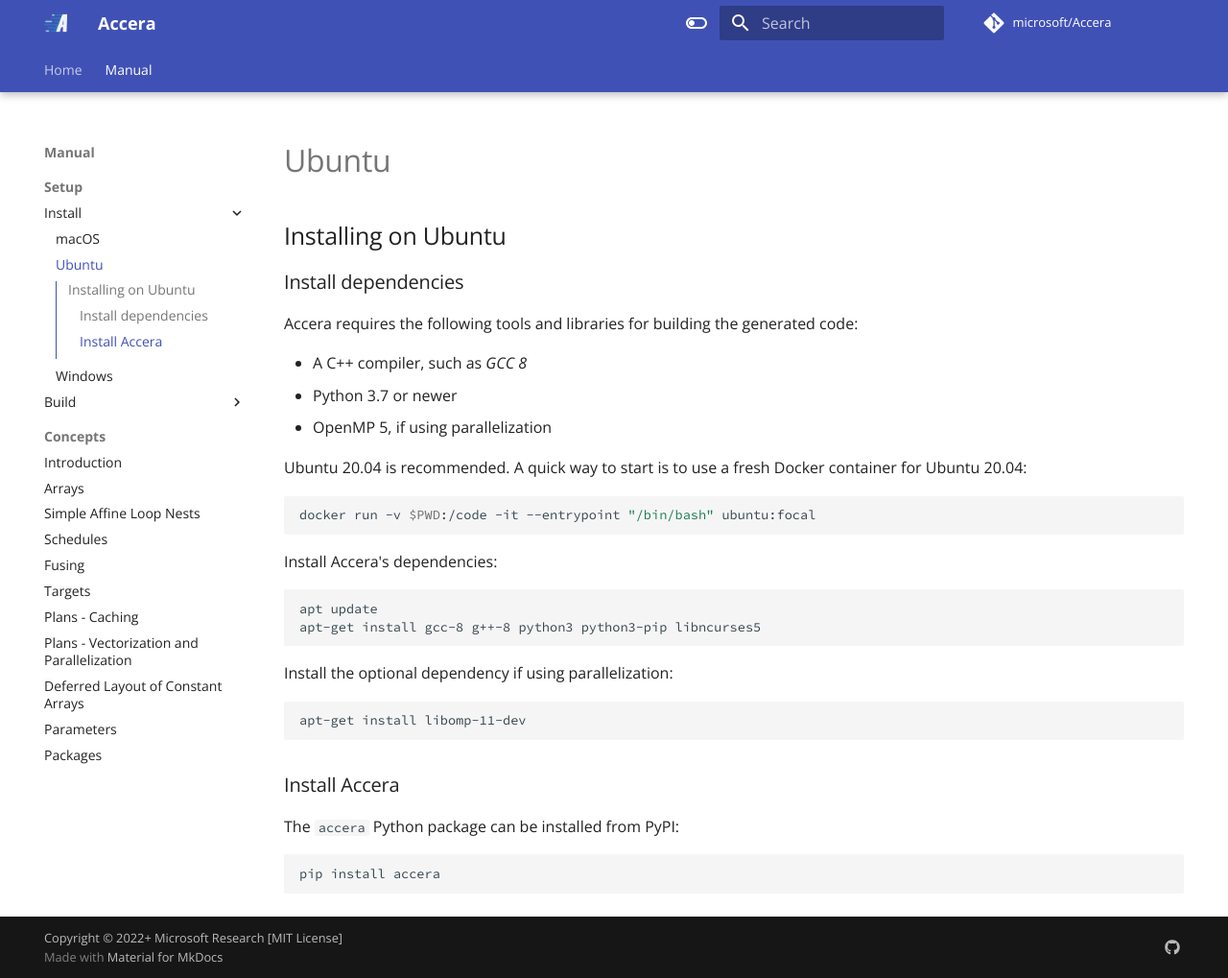
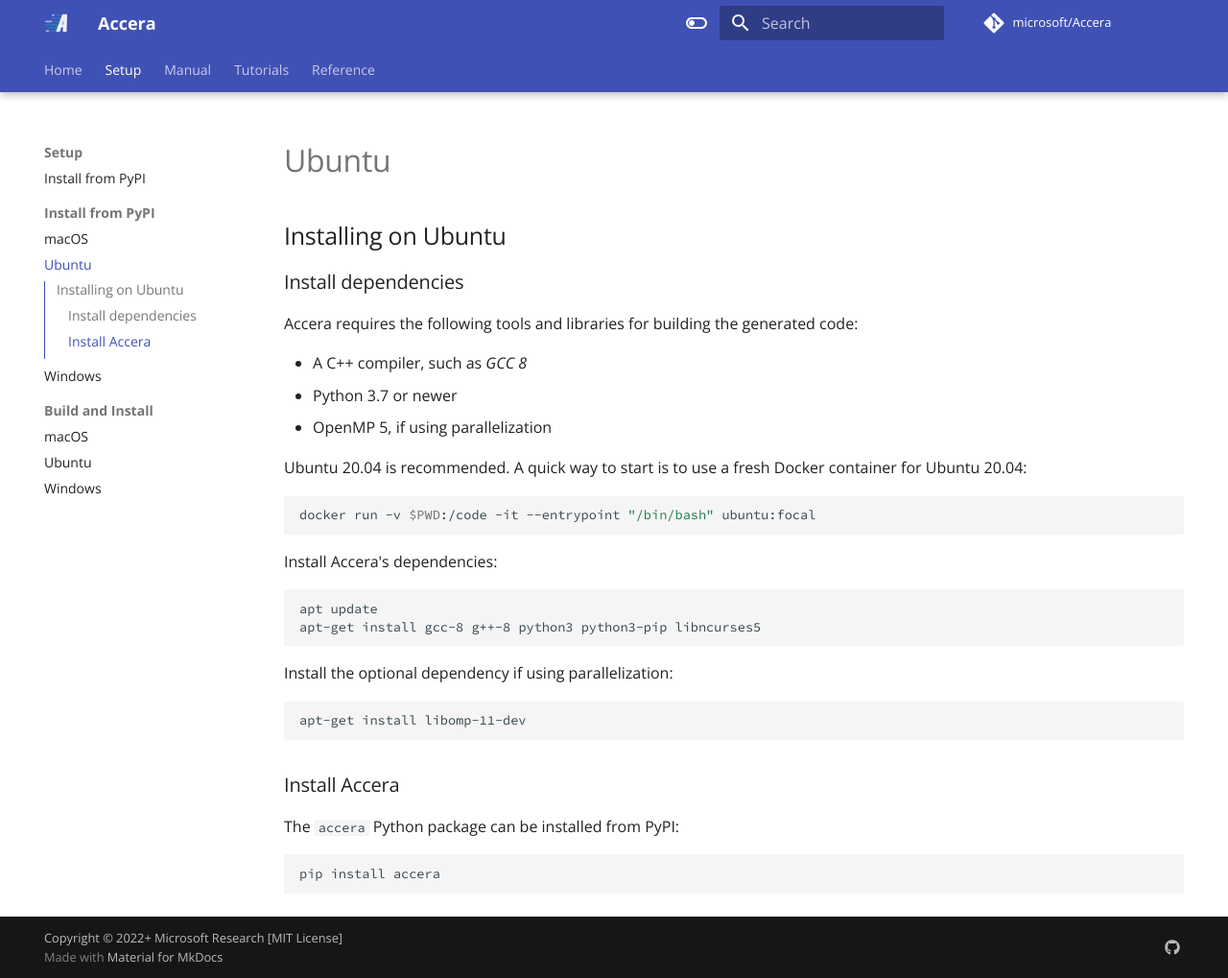
Before and after one commit to microsoft/Accera, an MkDocs documentation site: the page built from docs/Install/Installing_Accera_on_Ubuntu.md, in a window 1280 px wide and 1019 px high. Shown: the whole window at 96% size. Built offline with MkDocs 1.6.1 and Material for MkDocs 9.7.7, drawn with Linux system fonts in a browser that asks for light colours; comment, search, counter and statistics services are not loaded; some of the changed lines change nothing that is shown.

Commit message:
Manual, tutorials, reference

```diff
--- a/mkdocs.yml
+++ b/mkdocs.yml
@@ -56,25 +56,81 @@
   # paths are relative to ./docs
   - Home:
     - README.md
+  - Setup:
+    - Install/README.md
+    - Install from PyPI:
+      - macOS: Install/Installing_Accera_on_MacOS.md
+      - Ubuntu: Install/Installing_Accera_on_Ubuntu.md
+      - Windows: Install/Installing_Accera_on_Windows.md
+    - Build and Install:
+      - macOS: Install/Building_on_MacOS.md
+      - Ubuntu: Install/Building_on_Ubuntu.md
+      - Windows: Install/Building_on_Windows.md
   - Manual:
-      - Setup:
-        - Install:
-          - macOS: Install/Installing_Accera_on_MacOS.md
-          - Ubuntu: Install/Installing_Accera_on_Ubuntu.md
-          - Windows: Install/Installing_Accera_on_Windows.md
-        - Build:
-          - macOS: Install/Building_on_MacOS.md
-          - Ubuntu: Install/Building_on_Ubuntu.md
-          - Windows: Install/Building_on_Windows.md
-      - Concepts:
-          - Introduction: Manual/00 Introduction.md
-          - Arrays: Manual/01 Arrays.md
-          - Simple Affine Loop Nests: Manual/02 Simple Affine Loop Nests.md
-          - Schedules: Manual/03 Schedules.md
-          - Fusing: Manual/04 Fusing.md
-          - Targets: Manual/05 Targets.md
-          - Plans - Caching: Manual/06 Plans - Caching.md
-          - Plans - Vectorization and Parallelization: Manual/07 Plans - Vectorization and Parallelization.md
-          - Deferred Layout of Constant Arrays: Manual/08 Deferred Layout of Constant Arrays.md
-          - Parameters: Manual/09 Parameters.md
-          - Packages: Manual/10 Packages.md
+      - Manual/README.md
+      - Introduction: Manual/00 Introduction.md
+      - Arrays: Manual/01 Arrays.md
+      - Simple Affine Loop Nests: Manual/02 Simple Affine Loop Nests.md
+      - Schedules: Manual/03 Schedules.md
+      - Fusing: Manual/04 Fusing.md
+      - Targets: Manual/05 Targets.md
+      - Plans - Caching: Manual/06 Plans - Caching.md
+      - Plans - Vectorization and Parallelization: Manual/07 Plans - Vectorization and Parallelization.md
+      - Deferred Layout of Constant Arrays: Manual/08 Deferred Layout of Constant Arrays.md
+      - Parameters: Manual/09 Parameters.md
+      - Packages: Manual/10 Packages.md
+  - Tutorials:
+      - Tutorials/README.md
+      - Hello Matrix Multiplication: Tutorials/Hello_MatMul.md
+      - Optimized Matrix Multiplication: Tutorials/Optimized_MatMul.md
+      - Hello Matrix Multiplication on GPU: Tutorials/Hello_MatMul_GPU.md
+      - Cross Compilation for Raspberry Pi 3: Tutorials/Pi3_Cross_Compilation.md
+  - Reference:
+      - Reference/accera.md
+      - classes:
+        - Array:
+          - Reference/classes/Array/Array.md
+          - Array.Layout: Reference/classes/Array/Layout.md
+          - Array.Role: Reference/classes/Array/Role.md
+          - Array.deferred_layout: Reference/classes/Array/deferred_layout.md
+        - Nest:
+          - Reference/classes/Nest/Nest.md
+          - Nest.create_plan: Reference/classes/Nest/create_plan.md
+          - Nest.create_schedule: Reference/classes/Nest/create_schedule.md
+          - Nest.get_indices: Reference/classes/Nest/get_indices.md
+          - Nest.iteration_logic: Reference/classes/Nest/iteration_logic.md
+        - Package:
+          - Reference/classes/Package/Package.md
+          - Package.Format: Reference/classes/Package/Format.md
+          - Package.Mode: Reference/classes/Package/Mode.md
+          - Package.Platform: Reference/classes/Package/Platform.md
+          - Package.add: Reference/classes/Package/add.md
+          - Package.add_description: Reference/classes/Package/add_description.md
+          - Package.build: Reference/classes/Package/build.md
+        - Plan:
+          - Plan.bind: Reference/classes/Plan/bind.md
+          - Plan.cache: Reference/classes/Plan/cache.md
+          - Plan.kernelize: Reference/classes/Plan/kernelize.md
+          - Plan.parallelize: Reference/classes/Plan/parallelize.md
+          - Plan.unroll: Reference/classes/Plan/unroll.md
+          - Plan.vectorize: Reference/classes/Plan/vectorize.md
+        - Schedule:
+          - Schedule.create_plan: Reference/classes/Schedule/create_plan.md
+          - Schedule.pad: Reference/classes/Schedule/pad.md
+          - Schedule.reorder: Reference/classes/Schedule/reorder.md
+          - Schedule.skew: Reference/classes/Schedule/skew.md
+          - Schedule.split: Reference/classes/Schedule/split.md
+          - Schedule.tile: Reference/classes/Schedule/tile.md
+        - Target:
+          - Reference/classes/Target/Target.md
+          - Target.Architecture: Reference/classes/Target/Architecture.md
+          - Target.Category: Reference/classes/Target/Category.md
+          - Target.Model: Reference/classes/Target/Model.md
+        - Enumerations:
+          - ScalarType: Reference/enumerations/ScalarType.md
+        - Functions:
+          - create_parameters: Reference/functions/create_parameters.md
+          - fuse: Reference/functions/fuse.md
+          - get_parameters_from_grid: Reference/functions/get_parameters_from_grid.md
+        - Miscellaneous:
+          - Safety Analysis: Reference/safety_analysis.md
```
